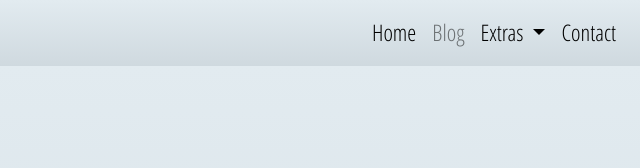
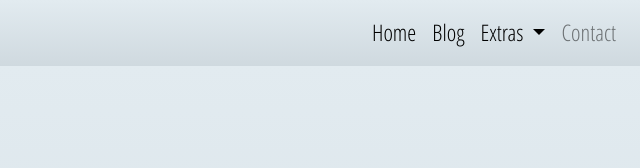
Before and after one commit to art-abdulwadud/foodarctic, a website: page contact.html in a window 1280 px wide. Shown: the top 168 px of the page, 640-1280 px from the left. Drawn offline with nearby package versions, Linux system fonts and the light colour scheme; a web font is replaced by a local one.

Commit message:
edit contact page navbar

```diff
--- a/contact.html
+++ b/contact.html
@@ -44,7 +44,7 @@
             </li>
 
             <li class="nav-item">
-              <a class="nav-link current" href="blog.html">Blog</a>
+              <a class="nav-link" href="blog.html">Blog</a>
             </li>
             <li class="nav-item dropdown">
               <a
@@ -70,7 +70,7 @@
               </div>
             </li>
             <li class="nav-item">
-              <a class="nav-link" href="contact.html">Contact</a>
+              <a class="nav-link current" href="contact.html">Contact</a>
             </li>
           </ul>
         </div>
```
